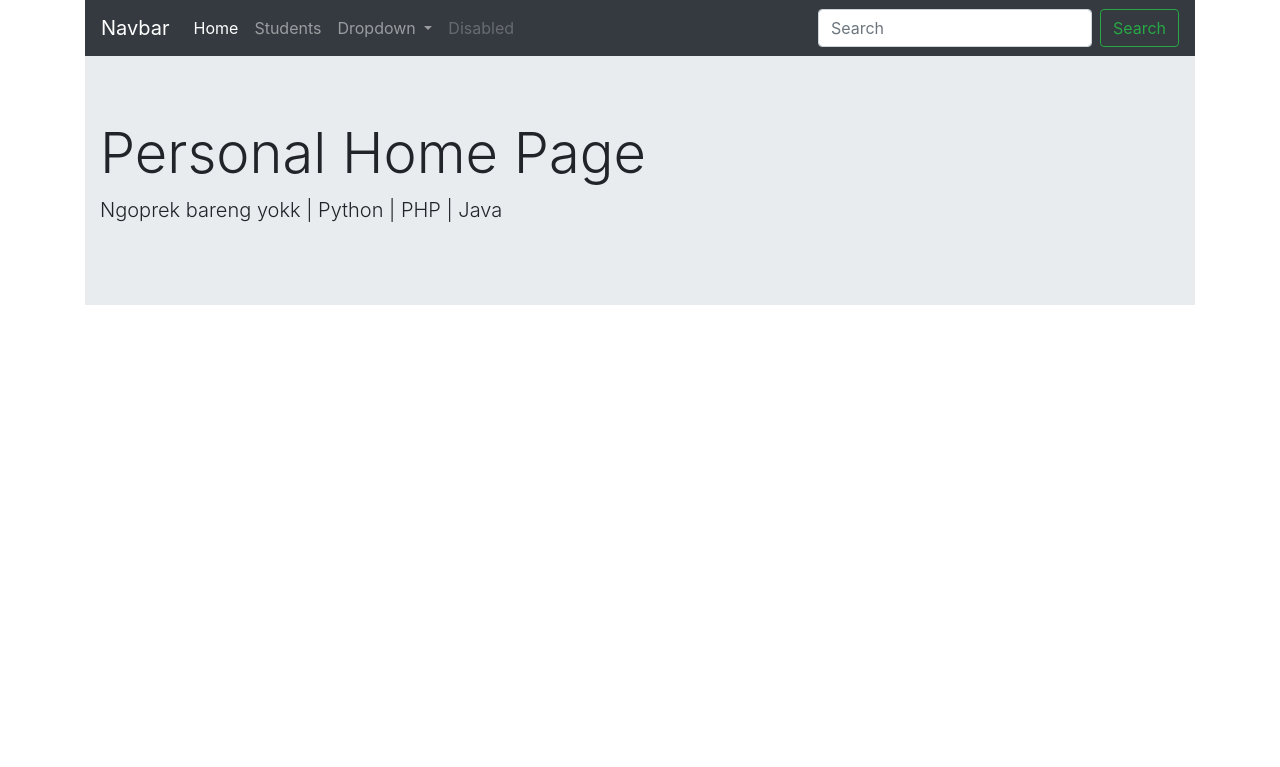
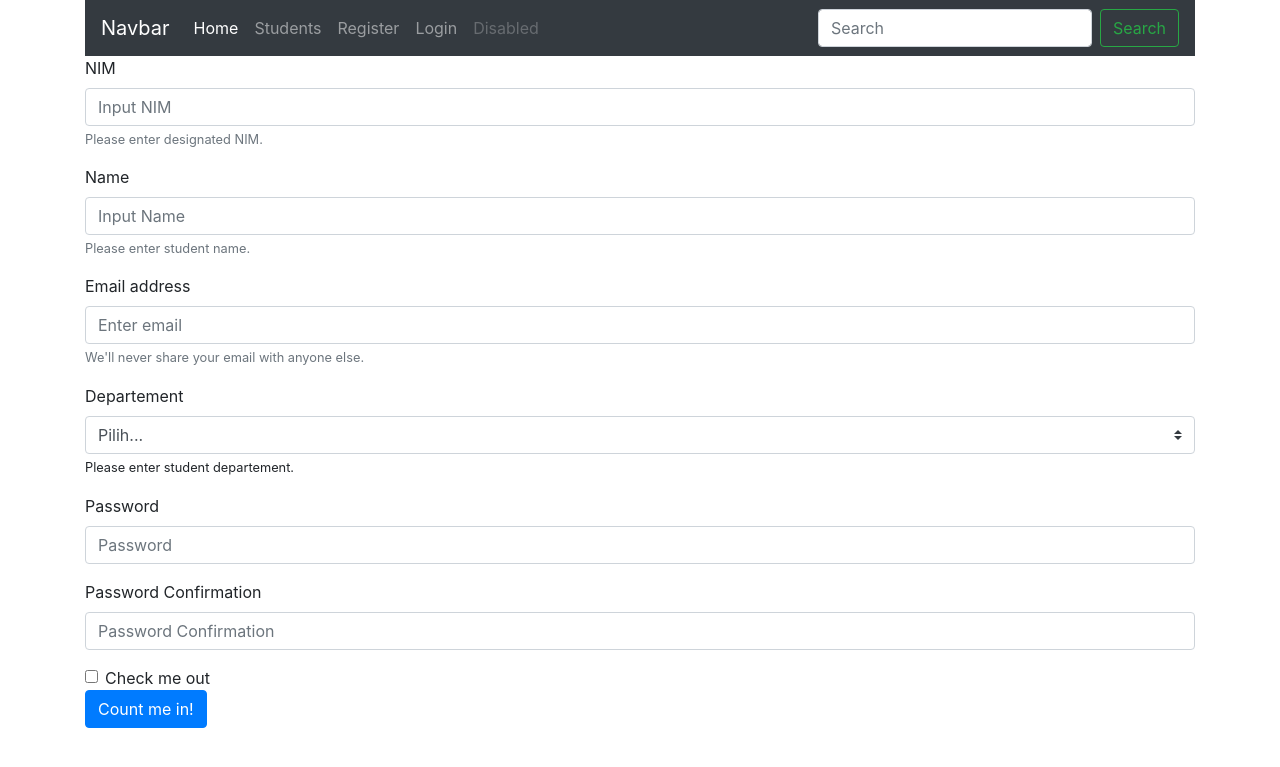
Before and after one commit to irsyadkharisma/phpmvc, a PHP site: page /mvcfinal/main/home/register in a window 1280 px wide. Shown: the top 767 px of the page. Run offline with PHP 8.4, Linux system fonts and the light colour scheme.

Commit message:
session login

```diff
--- a/application/config/config.php
+++ b/application/config/config.php
@@ -4,7 +4,6 @@
 define('BASEURL', 'http://localhost/mvcfinal/main');
 define('DB_HOST', 'localhost');
 define('DB_NAME', 'campus_mvc');
-define('DB_NAME_INFO', 'information_schema');
 define('DB_USER', 'root');
 define('DB_PASS', '');
 
--- a/application/controllers/Home.php
+++ b/application/controllers/Home.php
@@ -7,4 +7,20 @@ class Home extends Controller {
         $this->view('templates/footer');
 
     }
+
+    public function register(){
+        $data['title']= 'Register' ;
+
+        $this->view('templates/header');
+        $this->view('home/register');
+        $this->view('templates/footer');
+    }
+    public function login(){
+        $data['title']= 'Register' ;
+
+        $this->view('templates/header');
+        $this->view('home/login');
+        $this->view('templates/footer');
+    }
+
 }
--- a/application/controllers/Students.php
+++ b/application/controllers/Students.php
@@ -7,6 +7,7 @@ class Students extends Controller {
         // buat lempar array
         $data['title']= 'Daftar Mahasiswa';
         $data['students'] = $this->model('Student_model')->getAllStudents();
+        $this->view('templates/session');
         $this->view('templates/header');
         $this->view('students/index', $data);
         $this->view('templates/footer');
--- /dev/null
+++ b/application/views/home/login.php
@@ -0,0 +1,6 @@
+<div class="container">
+
+<h3>Login page</h3>
+
+
+</div>
--- /dev/null
+++ b/application/views/home/register.php
@@ -0,0 +1,43 @@
+<div class="container">
+
+<form>
+<div class="form-group">
+    <label for="nim">NIM</label>
+    <input type="text" class="form-control" id="nim" aria-describedby="nimHelp" placeholder="Input NIM">
+    <small id="nimHelp" class="form-text text-muted">Please enter designated NIM.</small>
+  </div>
+  <div class="form-group">
+    <label for="name">Name</label>
+    <input type="text" class="form-control" id="name" aria-describedby="nameHelp" placeholder="Input Name">
+    <small id="nameHelp" class="form-text text-muted">Please enter student name.</small>
+  </div>
+  <div class="form-group">
+    <label for="exampleInputEmail1">Email address</label>
+    <input type="email" class="form-control" id="exampleInputEmail1" aria-describedby="emailHelp" placeholder="Enter email">
+    <small id="emailHelp" class="form-text text-muted">We'll never share your email with anyone else.</small>
+  </div>
+  <div class="form-group" >
+    <label for="" id="department">Departement</label>
+    <select class="custom-select" id="department">
+        <option selected>Pilih...</option>
+        <option value="GIS">GIS</option>
+        <option value="Geomatics">Geomatics</option>
+        <option value="Geoinformation">Geoinformation</option>
+     </select>
+    <small id="departementHelp" class="select">Please enter student departement.</small>
+  </div>
+  <div class="form-group">
+    <label for="password">Password</label>
+    <input type="password" class="form-control" id="password" placeholder="Password">
+  </div>
+  <div class="form-group">
+    <label for="passwordConfirmation">Password Confirmation</label>
+    <input type="password" class="form-control" id="passwordConfirmation" placeholder="Password Confirmation">
+  </div>
+  <div class="form-check">
+    <input type="checkbox" class="form-check-input" id="exampleCheck1">
+    <label class="form-check-label" for="exampleCheck1">Check me out</label>
+  </div>
+  <button type="submit" class="btn btn-primary">Count me in!</button>
+</form>
+</div>
--- a/application/views/students/index.php
+++ b/application/views/students/index.php
@@ -22,9 +22,9 @@
         <td><?= $student['email'] ?></td>
         <td><?= $student['major'] ?></td>
         <td>
-            <a href="<?php BASEURL;?>students/detail/<?= $student['nim']?>"><button type="button" name="detail" id="view" class="btn btn-primary" btn-lg btn-block">Detail</button></a>
-            <a href="<?php BASEURL;?>students/edit/<?= $student['nim']?>"><button type="button" name="edit" id="edit" class="btn btn-warning" btn-lg btn-block">Edit</button></a>
-            <a href="<?php BASEURL;?>students/delete/"><button type="button" name="delete" id="delete" class="btn btn-danger" btn-lg btn-block">Delete</button></a>
+            <a href="<?= BASEURL;?>/students/detail/<?= $student['nim']?>"><button type="button" name="detail" id="view" class="btn btn-primary" btn-lg btn-block">Detail</button></a>
+            <a href="<?= BASEURL;?>/students/edit/<?= $student['nim']?>"><button type="button" name="edit" id="edit" class="btn btn-warning" btn-lg btn-block">Edit</button></a>
+            <a href="<?= BASEURL;?>/students/delete/"><button type="button" name="delete" id="delete" class="btn btn-danger" btn-lg btn-block">Delete</button></a>
 
         </td>
         </tr>
--- a/application/views/templates/header.php
+++ b/application/views/templates/header.php
@@ -14,7 +14,7 @@
   <div class="container">
   <nav class="navbar navbar-expand-lg navbar-dark bg-dark">
 
-  <a class="navbar-brand" href="<?php BASEURL;?>home">Navbar</a>
+  <a class="navbar-brand" href="<?= BASEURL;?>/home">Navbar</a>
   <button class="navbar-toggler" type="button" data-toggle="collapse" data-target="#navbarSupportedContent" aria-controls="navbarSupportedContent" aria-expanded="false" aria-label="Toggle navigation">
     <span class="navbar-toggler-icon"></span>
   </button>
@@ -22,21 +22,16 @@
   <div class="collapse navbar-collapse" id="navbarSupportedContent">
     <ul class="navbar-nav mr-auto">
       <li class="nav-item active">
-        <a class="nav-link" href="<?php BASEURL;?>home">Home <span class="sr-only">(current)</span></a>
+        <a class="nav-link" href="<?= BASEURL;?>/home">Home <span class="sr-only"></span></a>
       </li>
       <li class="nav-item">
-        <a class="nav-link" href="<?php BASEURL;?>students">Students</a>
+        <a class="nav-link" href="<?= BASEURL;?>/students">Students</a>
       </li>
-      <li class="nav-item dropdown">
-        <a class="nav-link dropdown-toggle" href="#" id="navbarDropdown" role="button" data-toggle="dropdown" aria-haspopup="true" aria-expanded="false">
-          Dropdown
-        </a>
-        <div class="dropdown-menu" aria-labelledby="navbarDropdown">
-          <a class="dropdown-item" href="#">Action</a>
-          <a class="dropdown-item" href="#">Another action</a>
-          <div class="dropdown-divider"></div>
-          <a class="dropdown-item" href="#">Something else here</a>
-        </div>
+      <li class="nav-item">
+        <a class="nav-link" href="<?= BASEURL;?>/home/register">Register</a>
+      </li>
+      <li class="nav-item">
+        <a class="nav-link" href="<?= BASEURL;?>/home/login">Login</a>
       </li>
       <li class="nav-item">
         <a class="nav-link disabled" href="#" tabindex="-1" aria-disabled="true">Disabled</a>
--- /dev/null
+++ b/application/views/templates/session.php
@@ -0,0 +1,5 @@
+<?php
+
+if( !isset($_SESSION["login"])){
+    header("Location: http://localhost/mvcfinal/main/home");
+}
--- a/index.php
+++ /dev/null
@@ -1,4 +0,0 @@
-<?php
-header("Location: http://localhost/mvcfinal/main/");
-
-?>
```
